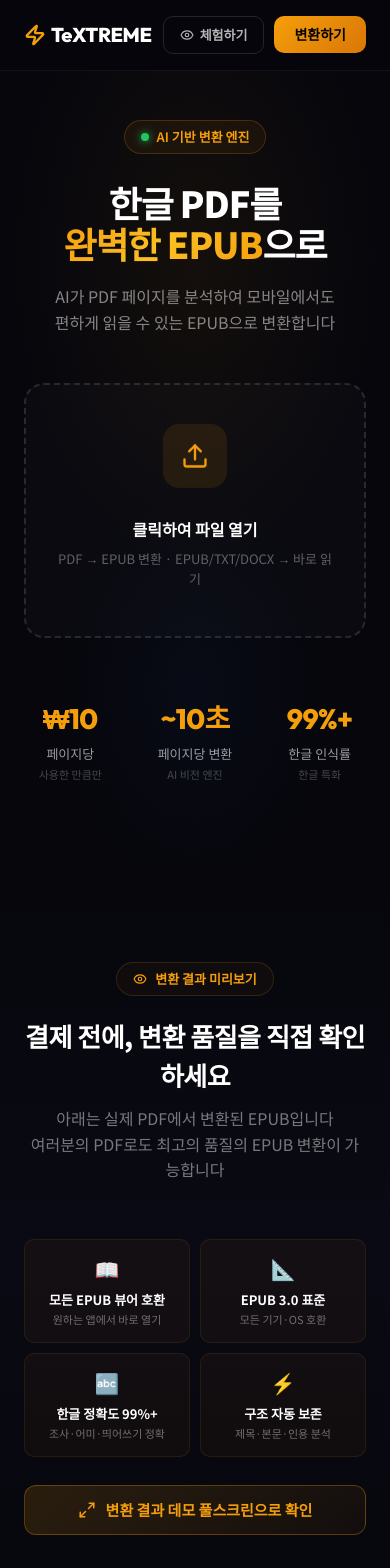
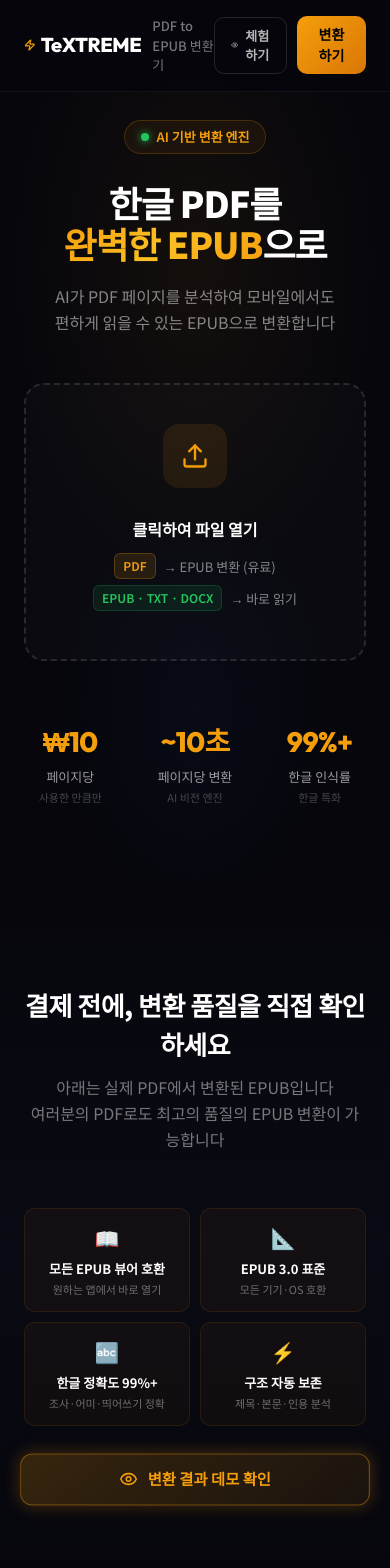
Before and after one commit to Bookfow/textreme, a Next.js app: page / in a window 390 px wide. Shown: the top 1568 px of the page. Built offline with nearby package versions, Linux system fonts and the light colour scheme.

Commit message:
UI: 랜딩페이지 개선 - 업로드 안내, 데모 버튼 모션, 반응형 비교, 네비 로고

```diff
--- a/src/app/page.tsx
+++ b/src/app/page.tsx
@@ -1,7 +1,7 @@
 'use client'
 
 import { useState, useRef, useEffect, useCallback } from "react"
-import { Upload, FileText, Zap, Download, Check, BookOpen, Smartphone, Globe, ArrowRight, X, Type, Eye, CheckCircle2, Maximize2 } from "lucide-react"
+import { Upload, FileText, Zap, Download, Check, BookOpen, Smartphone, Globe, ArrowRight, X, Type, Eye, CheckCircle2 } from "lucide-react"
 import DemoReader from "@/components/demo-reader"
 import EpubViewerLite from "@/components/epub-viewer-lite"
 import { convertTxtToEpub, convertDocxToEpub } from "@/lib/text-to-epub"
@@ -113,17 +113,11 @@ ${fontLink}
 .shimmer-text { background: linear-gradient(90deg, #F59E0B 30%, #fde68a 50%, #F59E0B 70%); background-size: 200% auto; -webkit-background-clip: text; -webkit-text-fill-color: transparent; background-clip: text; animation: shimmer 3s linear infinite; }
 .compare-glow { transition: all 0.3s ease; }
 .compare-glow:hover { box-shadow: 0 8px 32px rgba(34,197,94,0.12); transform: translateY(-2px); }
-.card-hover:hover .icon-float { transform: translateY(-2px) scale(1.1); }
-.btn-glow { transition: all 0.25s ease; }
-.btn-glow:hover { transform: translateY(-2px); box-shadow: 0 6px 20px rgba(245,158,11,0.2); border-color: rgba(245,158,11,0.5) !important; }
-.step-card { transition: transform 0.25s ease, box-shadow 0.25s ease; }
-.step-card:hover { transform: translateY(-6px); box-shadow: 0 12px 32px rgba(0,0,0,0.3); }
-@keyframes shimmer { 0% { background-position: -200% center; } 100% { background-position: 200% center; } }
-.shimmer-text { background: linear-gradient(90deg, #F59E0B 30%, #fde68a 50%, #F59E0B 70%); background-size: 200% auto; -webkit-background-clip: text; -webkit-text-fill-color: transparent; background-clip: text; animation: shimmer 3s linear infinite; }
-.compare-glow { transition: all 0.3s ease; }
-.compare-glow:hover { box-shadow: 0 8px 32px rgba(34,197,94,0.12); transform: translateY(-2px); }
-.compare-grid { display: grid; grid-template-columns: 1fr; gap: 24px; }
-@media (min-width: 640px) { .compare-grid { grid-template-columns: 1fr 1fr; } }
+@keyframes attention { 0%,100% { transform: scale(1); box-shadow: 0 0 0 0 rgba(245,158,11,0.3); } 50% { transform: scale(1.03); box-shadow: 0 0 20px 4px rgba(245,158,11,0.15); } }
+.demo-attention-btn { animation: attention 2.5s ease-in-out infinite; transition: all 0.2s; }
+.demo-attention-btn:hover { animation: none; transform: translateY(-2px); box-shadow: 0 6px 24px rgba(245,158,11,0.25); border-color: rgba(245,158,11,0.6) !important; }
+.compare-grid { display: grid; grid-template-columns: 1fr; gap: 24px; max-width: 280px; margin: 0 auto; }
+@media (min-width: 640px) { .compare-grid { grid-template-columns: 1fr 1fr; max-width: 100%; } }
 `
 
 function calcPrice(pages: number): number {
@@ -530,6 +524,9 @@ export default function TeXTREME() {
             <span style={{ fontFamily: "'Outfit', sans-serif", fontWeight: 800, fontSize: 20, color: "#fff", letterSpacing: "-0.02em" }}>
               TeXTREME
             </span>
+            <span style={{ fontSize: 13, color: "rgba(255,255,255,0.45)", fontWeight: 500, marginLeft: 6 }}>
+              PDF to EPUB 변환기
+            </span>
           </div>
           <div style={{ display: "flex", alignItems: "center", gap: 10 }}>
             <button className="btn-glow" onClick={() => setView("demo")}
@@ -576,12 +573,19 @@ export default function TeXTREME() {
           <div style={{ width: 64, height: 64, borderRadius: 16, background: "rgba(245,158,11,0.1)", display: "flex", alignItems: "center", justifyContent: "center", margin: "0 auto 20px", animation: "float 4s ease-in-out infinite" }}>
             <Upload size={28} color="#F59E0B" />
           </div>
-          <p style={{ color: "#fff", fontSize: 16, fontWeight: 600, marginBottom: 8 }}>
+          <p style={{ color: "#fff", fontSize: 16, fontWeight: 600, marginBottom: 12 }}>
             클릭하여 파일 열기
           </p>
-          <p style={{ color: "rgba(255,255,255,0.35)", fontSize: 13 }}>
-            PDF → EPUB 변환 · EPUB/TXT/DOCX → 바로 읽기
-          </p>
+          <div style={{ display: "flex", flexDirection: "column", gap: 6 }}>
+            <div style={{ display: "flex", alignItems: "center", justifyContent: "center", gap: 8 }}>
+              <span style={{ padding: "3px 8px", borderRadius: 6, background: "rgba(245,158,11,0.12)", border: "1px solid rgba(245,158,11,0.25)", color: "#F59E0B", fontSize: 12, fontWeight: 600 }}>PDF</span>
+              <span style={{ color: "rgba(255,255,255,0.5)", fontSize: 13 }}>→ EPUB 변환 (유료)</span>
+            </div>
+            <div style={{ display: "flex", alignItems: "center", justifyContent: "center", gap: 8 }}>
+              <span style={{ padding: "3px 8px", borderRadius: 6, background: "rgba(34,197,94,0.1)", border: "1px solid rgba(34,197,94,0.2)", color: "#22c55e", fontSize: 12, fontWeight: 600 }}>EPUB · TXT · DOCX</span>
+              <span style={{ color: "rgba(255,255,255,0.5)", fontSize: 13 }}>→ 바로 읽기</span>
+            </div>
+          </div>
           <input ref={fileInputRef} type="file" accept=".pdf,.epub,.txt,.docx" style={{ display: "none" }}
             onChange={e => { if (e.target.files?.[0]) handleFile(e.target.files[0]) }} />
         </div>
@@ -606,10 +610,6 @@ export default function TeXTREME() {
       <section ref={demoSectionRef} style={{ padding: "100px 24px", background: "linear-gradient(180deg, #06060c 0%, #0a0a14 50%, #06060c 100%)" }}>
         <div style={{ maxWidth: 1000, margin: "0 auto" }}>
           <div style={{ textAlign: "center", marginBottom: 56 }}>
-            <div style={{ display: "inline-flex", alignItems: "center", gap: 8, padding: "6px 16px", borderRadius: 40, border: "1px solid rgba(245,158,11,0.15)", background: "rgba(245,158,11,0.04)", marginBottom: 20 }}>
-              <Eye size={14} color="#F59E0B" />
-              <span style={{ color: "#F59E0B", fontSize: 13, fontWeight: 600 }}>변환 결과 미리보기</span>
-            </div>
             <h2 style={{ color: "#fff", fontWeight: 800, fontSize: "clamp(26px, 4vw, 36px)", letterSpacing: "-0.02em", marginBottom: 12 }}>
               결제 전에, 변환 품질을 직접 확인하세요
             </h2>
@@ -634,17 +634,16 @@ export default function TeXTREME() {
                 ))}
               </div>
 
-              <button className="btn-glow" onClick={() => setView("demo")}
+              <button className="demo-attention-btn" onClick={() => setView("demo")}
                 style={{
                   marginTop: 28, width: "100%", maxWidth: 360, padding: "13px 20px", borderRadius: 12,
-                  background: "linear-gradient(135deg, rgba(245,158,11,0.15), rgba(245,158,11,0.05))",
-                  border: "1px solid rgba(245,158,11,0.3)", color: "#F59E0B",
+                  background: "linear-gradient(135deg, rgba(245,158,11,0.2), rgba(245,158,11,0.08))",
+                  border: "1.5px solid rgba(245,158,11,0.4)", color: "#F59E0B",
                   fontWeight: 700, fontSize: 15, cursor: "pointer",
                   display: "flex", alignItems: "center", justifyContent: "center", gap: 10,
-                  transition: "all 0.2s",
                 }}>
-                <Maximize2 size={18} />
-                변환 결과 데모 풀스크린으로 확인
+                <Eye size={18} />
+                변환 결과 데모 확인
               </button>
             </div>
         </div>
```
